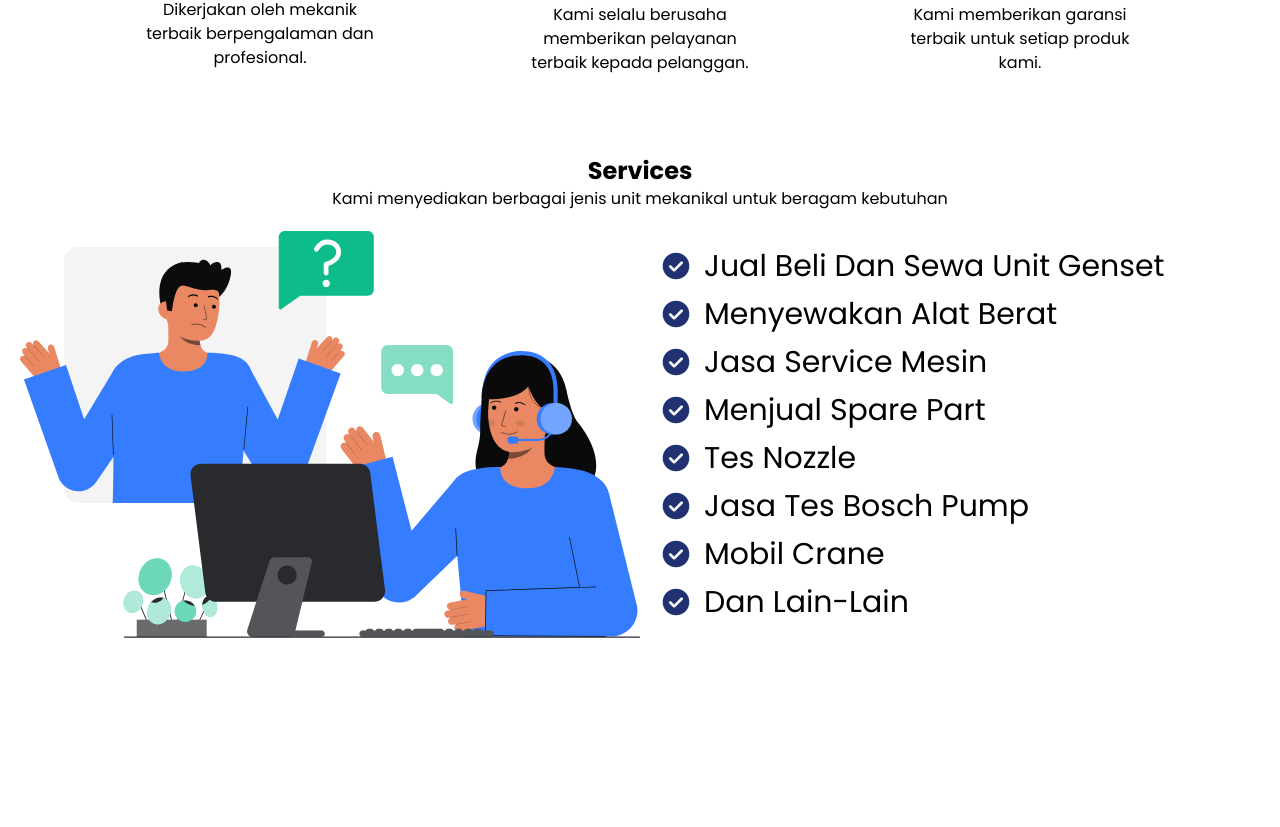
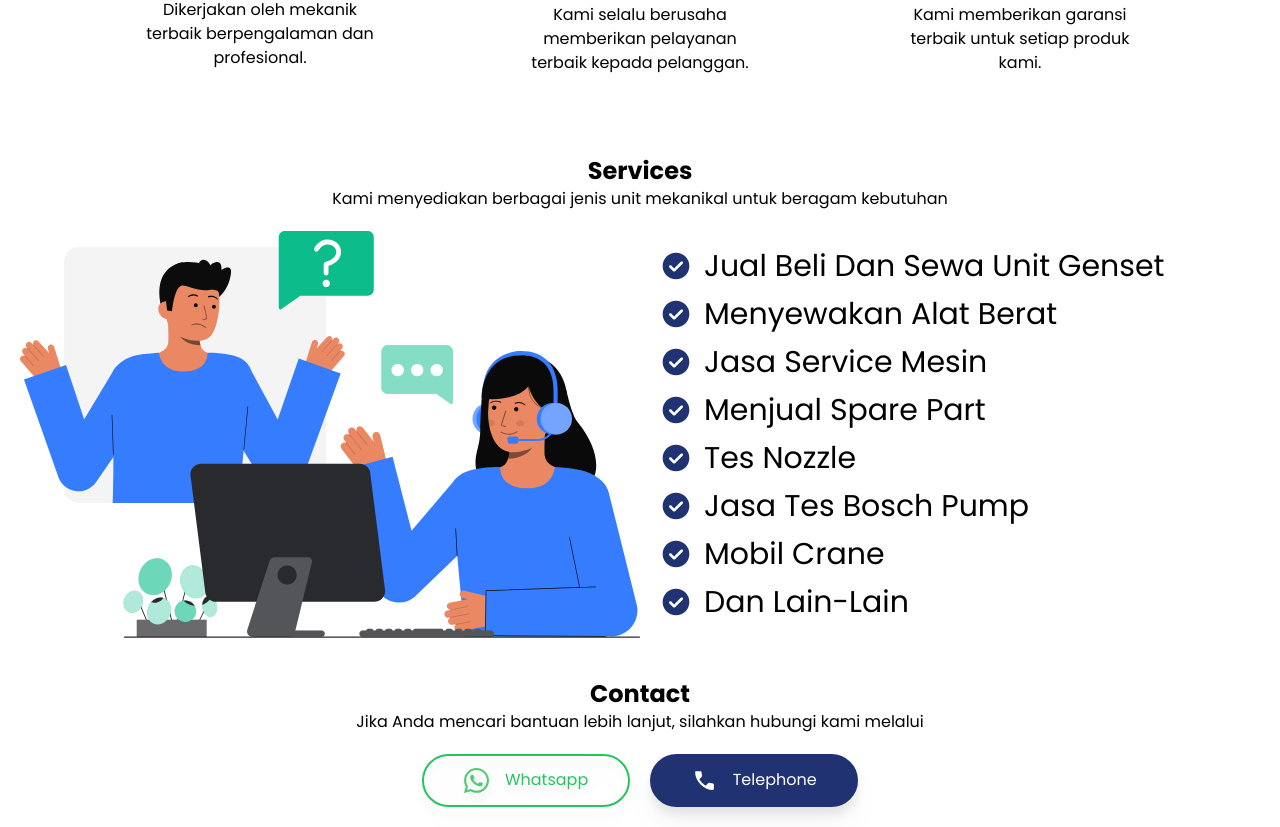
Before and after one commit to dennyshuda/prima-teknik-lombok, a React (Vite) app: page / in a window 1280 px wide. Shown: the part 1305-2132 px from the top of the page. Before the commit the page ends 1943 px from the top, so only its background shows below. Built offline with nearby package versions, Linux system fonts and the light colour scheme.

Commit message:
feat: import contact section

```diff
--- a/src/app.tsx
+++ b/src/app.tsx
@@ -3,6 +3,7 @@ import { Navbar } from "./components/navbar";
 import { Header } from "./components/header";
 import { About } from "./components/about";
 import { Services } from "./components/services";
+import { Contact } from "./components/contact";
 
 function App() {
   return (
@@ -11,6 +12,7 @@ function App() {
       <Header />
       <About />
       <Services />
+      <Contact />
     </div>
   );
 }
```
